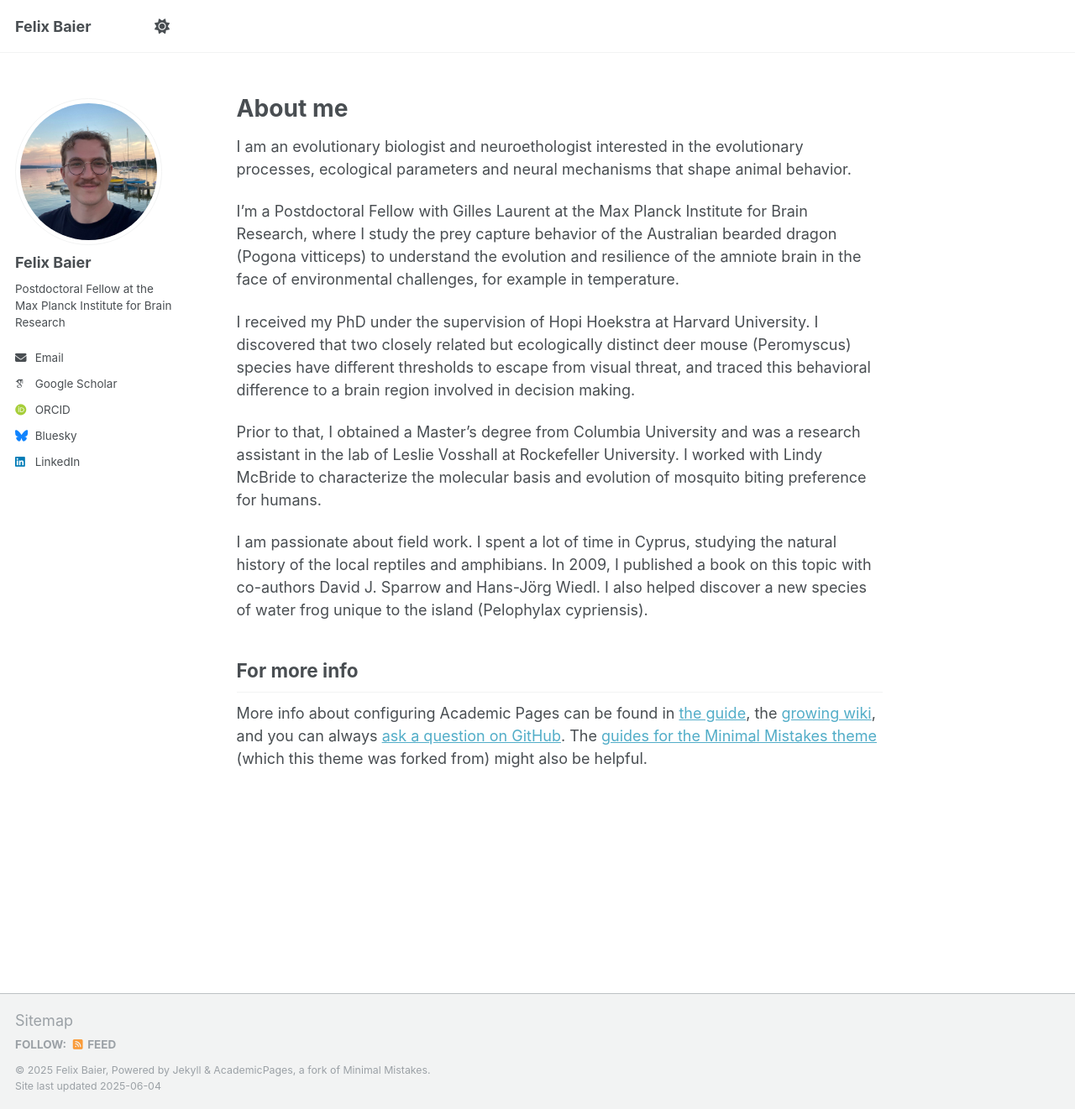
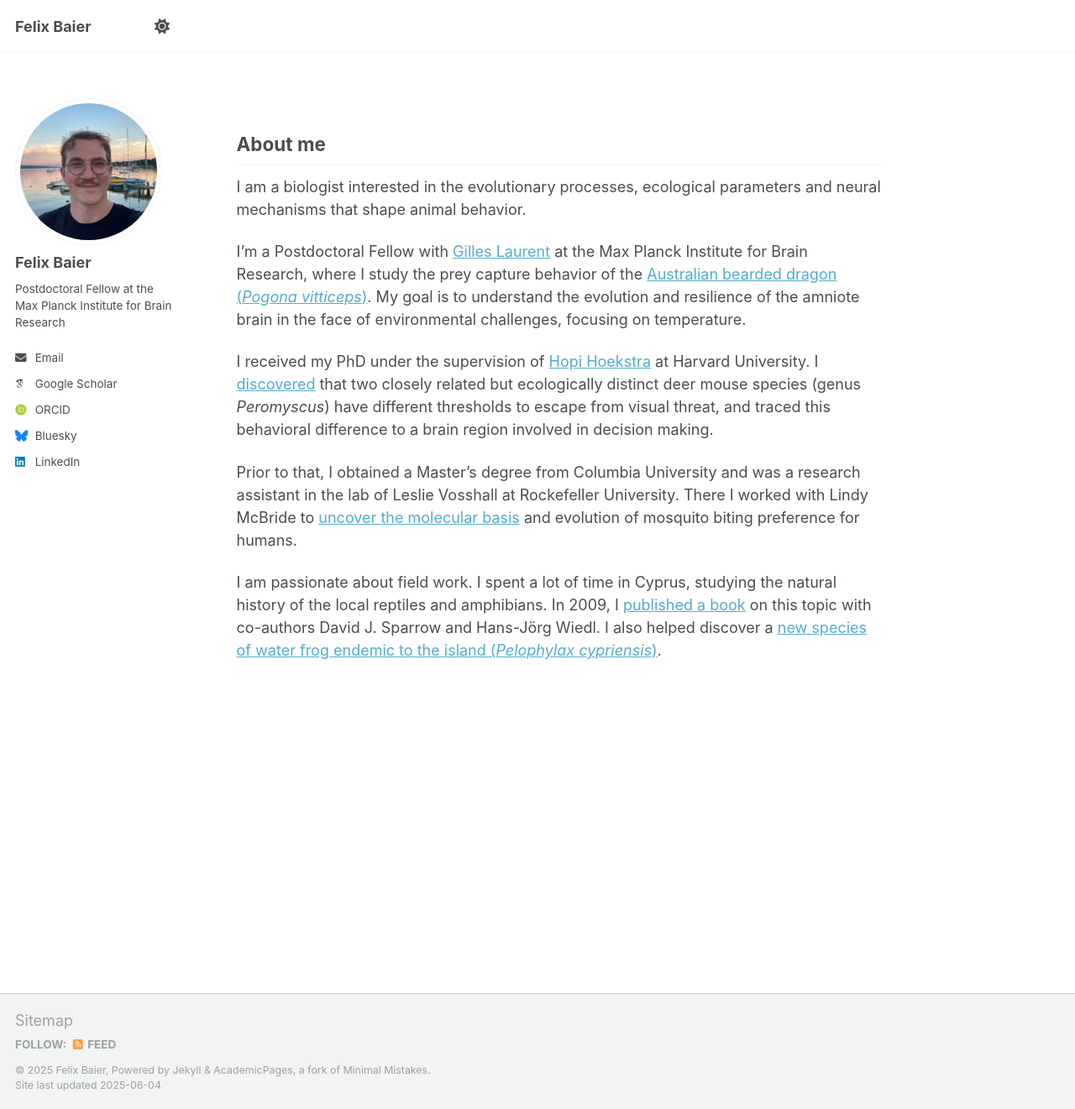
Before and after one commit to FelixBaier/felixbaier.github.io, a Jekyll site: the page built from _pages/about.md, in a window 1280 px wide and 1321 px high. Shown: the whole window at 84% size. Built offline with Jekyll 4.4.1, drawn with Linux system fonts in a browser that asks for light colours; some web fonts are replaced.

Commit message:
Update about.md

```diff
--- a/_pages/about.md
+++ b/_pages/about.md
@@ -8,17 +8,13 @@ redirect_from:
 ---
 
 About me
-======
-I am an evolutionary biologist and neuroethologist interested in the evolutionary processes, ecological parameters and neural mechanisms that shape animal behavior.
+------
+I am a biologist interested in the evolutionary processes, ecological parameters and neural mechanisms that shape animal behavior.
 
-I’m a Postdoctoral Fellow with Gilles Laurent at the Max Planck Institute for Brain Research, where I study the prey capture behavior of the Australian bearded dragon (Pogona vitticeps) to understand the evolution and resilience of the amniote brain in the face of environmental challenges, for example in temperature.
+I’m a Postdoctoral Fellow with [Gilles Laurent](https://brain.mpg.de/laurent) at the Max Planck Institute for Brain Research, where I study the prey capture behavior of the [Australian bearded dragon (_Pogona vitticeps_)](https://www.nature.com/articles/s41592-024-02485-2). My goal is to understand the evolution and resilience of the amniote brain in the face of environmental challenges, focusing on temperature.
 
-I received my PhD under the supervision of Hopi Hoekstra at Harvard University. I discovered that two closely related but ecologically distinct deer mouse (Peromyscus) species have different thresholds to escape from visual threat, and traced this behavioral difference to a brain region involved in decision making.
+I received my PhD under the supervision of [Hopi Hoekstra](https://hoekstra.oeb.harvard.edu/) at Harvard University. I [discovered](https://www.biorxiv.org/content/10.1101/2023.07.04.547734v1) that two closely related but ecologically distinct deer mouse species (genus _Peromyscus_) have different thresholds to escape from visual threat, and traced this behavioral difference to a brain region involved in decision making.
 
-Prior to that, I obtained a Master’s degree from Columbia University and was a research assistant in the lab of Leslie Vosshall at Rockefeller University. I worked with Lindy McBride to characterize the molecular basis and evolution of mosquito biting preference for humans.
+Prior to that, I obtained a Master’s degree from Columbia University and was a research assistant in the lab of Leslie Vosshall at Rockefeller University. There I worked with Lindy McBride to [uncover the molecular basis](https://www.nature.com/articles/nature13964) and evolution of mosquito biting preference for humans.
 
-I am passionate about field work. I spent a lot of time in Cyprus, studying the natural history of the local reptiles and amphibians. In 2009, I published a book on this topic with co-authors David J. Sparrow and Hans-Jörg Wiedl. I also helped discover a new species of water frog unique to the island (Pelophylax cypriensis).
-
-For more info
-------
-More info about configuring Academic Pages can be found in [the guide](https://academicpages.github.io/markdown/), the [growing wiki](https://github.com/academicpages/academicpages.github.io/wiki), and you can always [ask a question on GitHub](https://github.com/academicpages/academicpages.github.io/discussions). The [guides for the Minimal Mistakes theme](https://mmistakes.github.io/minimal-mistakes/docs/configuration/) (which this theme was forked from) might also be helpful.
+I am passionate about field work. I spent a lot of time in Cyprus, studying the natural history of the local reptiles and amphibians. In 2009, I [published a book](https://books.google.de/books?id=QG4eQwAACAAJ&redir_esc=y) on this topic with co-authors David J. Sparrow and Hans-Jörg Wiedl. I also helped discover a [new species of water frog endemic to the island (_Pelophylax cypriensis_)](https://onlinelibrary.wiley.com/doi/abs/10.1002/zoos.201200021).
```
